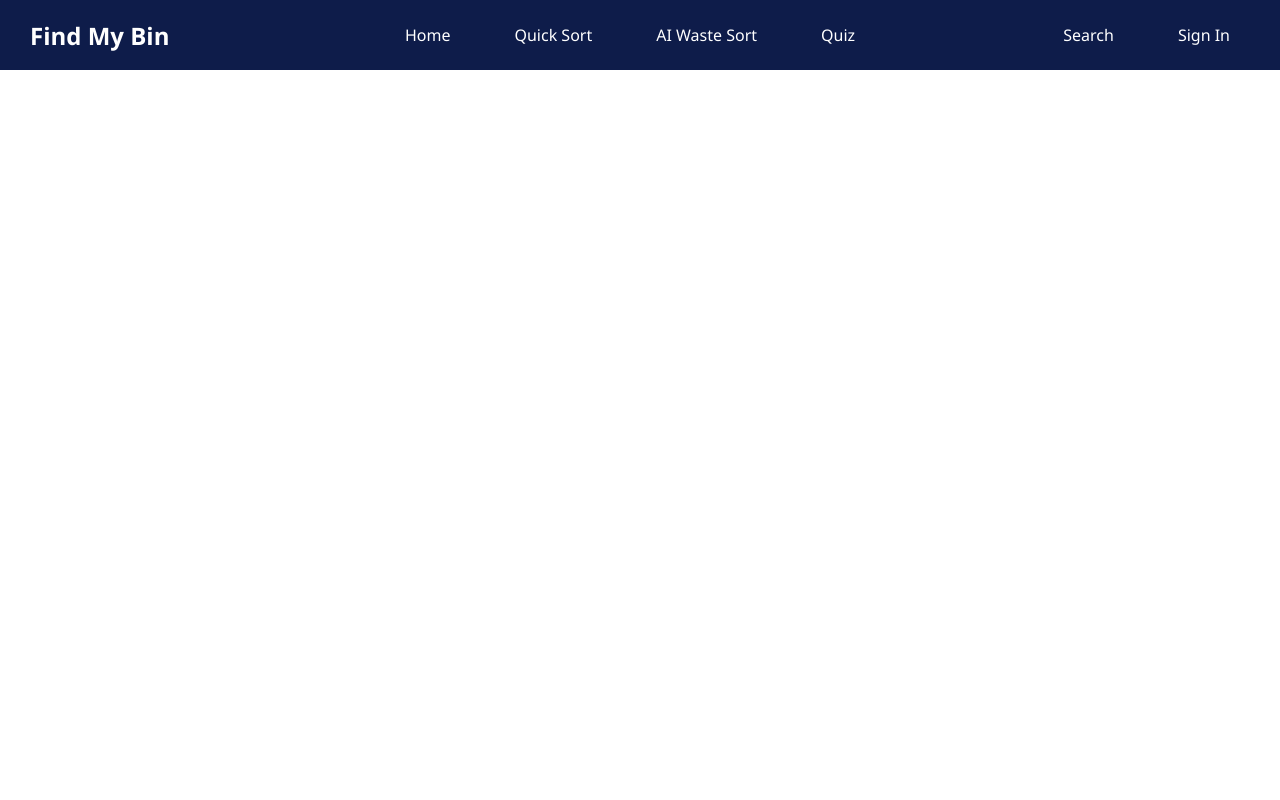
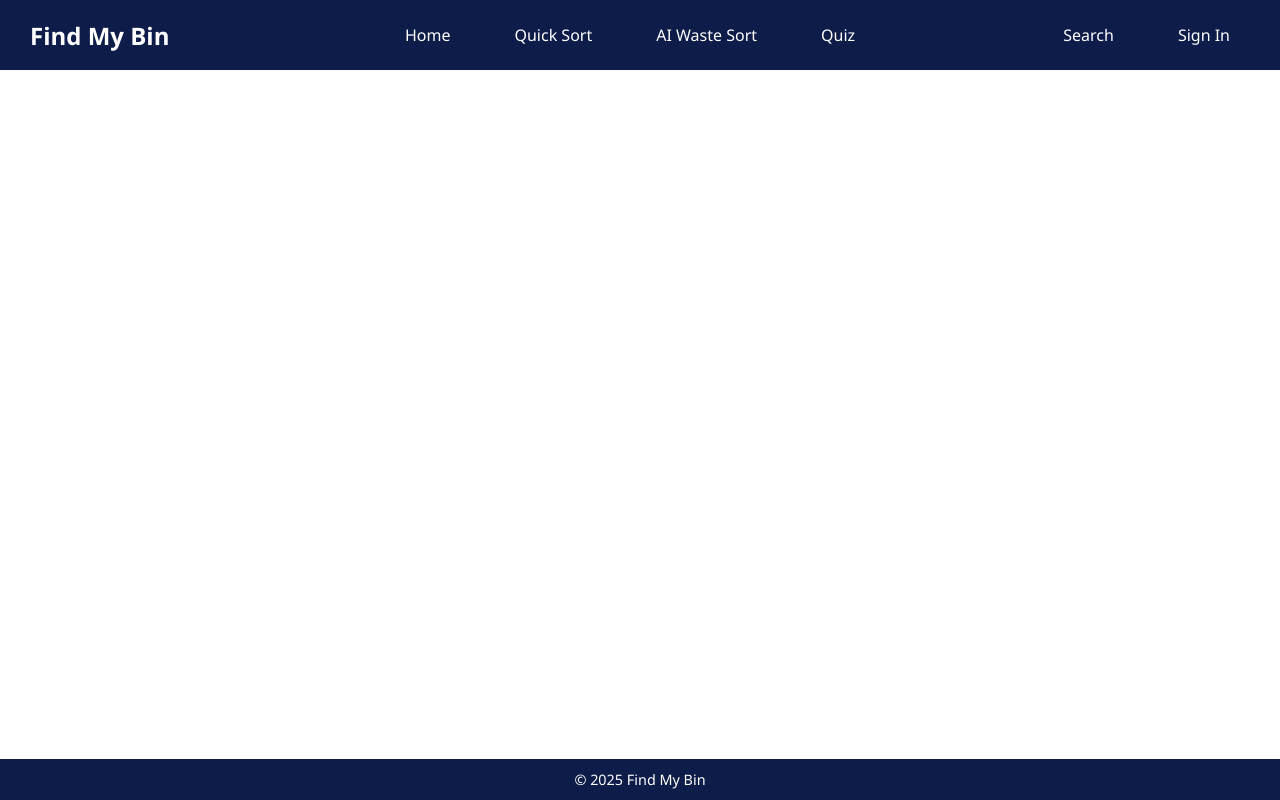
Before and after one commit to UW-INFO442-AU25/find-my-bin, a React (Vite) app in the folder WasteModel/: page / in a window 1280 px wide. Built offline with nearby package versions, Linux system fonts and the light colour scheme.

Commit message:
added footer & styling

```diff
--- a/WasteModel/src/App.css
+++ b/WasteModel/src/App.css
@@ -2,13 +2,20 @@
     BASE STYLES & RESET
    ======================================== */
 
-html, body {
+html, body, #root{
+    height: 100%;
     margin: 0;
     padding: 0;
 }
 
 body {
     font-family: "Segoe UI", sans-serif;
+}
+
+.app-container {
+  min-height: 100%;
+  display: flex;
+  flex-direction: column;
 }
 
 /* ========================================
@@ -22,7 +29,7 @@ nav {
     align-items: center;
 }
 
-/* Navbar container */
+/* Navbar Container */
 .nav-container {
     display: flex;
     align-items: center;
@@ -35,7 +42,7 @@ nav {
     flex: 1;
 }
 
-/* Center: Main navigation links" */
+/* Center: Main Navigation Links" */
 .nav-menu {
     flex: 1;
     list-style: none;
@@ -64,7 +71,7 @@ nav {
     gap: 4rem;
 }
 
-/* Navbar link styles */
+/* Navbar Link Styles */
 .nav-link,
 .nav-logo-link,
 .nav-sign-in,
@@ -72,3 +79,16 @@ nav {
     color: white;
     text-decoration: none;
 }
+
+/* ========================================
+    FOOTER STYLES
+   ======================================== */
+
+.footer {
+    background-color: #0E1C4A;
+    color: white;
+		font-size: 0.9rem;
+    text-align: center;
+    margin-top: auto;
+		padding: 0.7rem;
+}
--- a/WasteModel/src/App.jsx
+++ b/WasteModel/src/App.jsx
@@ -1,9 +1,14 @@
 import './App.css';
 import Navbar from './components/Navbar';
-
+import Footer from './components/Footer';
 function App() {
   return (
-    <Navbar />
+    <>
+      <div className="app-container">
+        <Navbar />
+        <Footer />
+      </div>
+    </>
   );
 }
 
--- a/WasteModel/src/components/Footer.jsx
+++ b/WasteModel/src/components/Footer.jsx
@@ -0,0 +1,7 @@
+import '../App.css';
+
+export default function Footer() {
+	return (
+			<footer className="footer">© 2025 Find My Bin</footer>
+	);
+}
```
Also changed, not shown: WasteModel/src/components/ItemPage.jsx (added).
